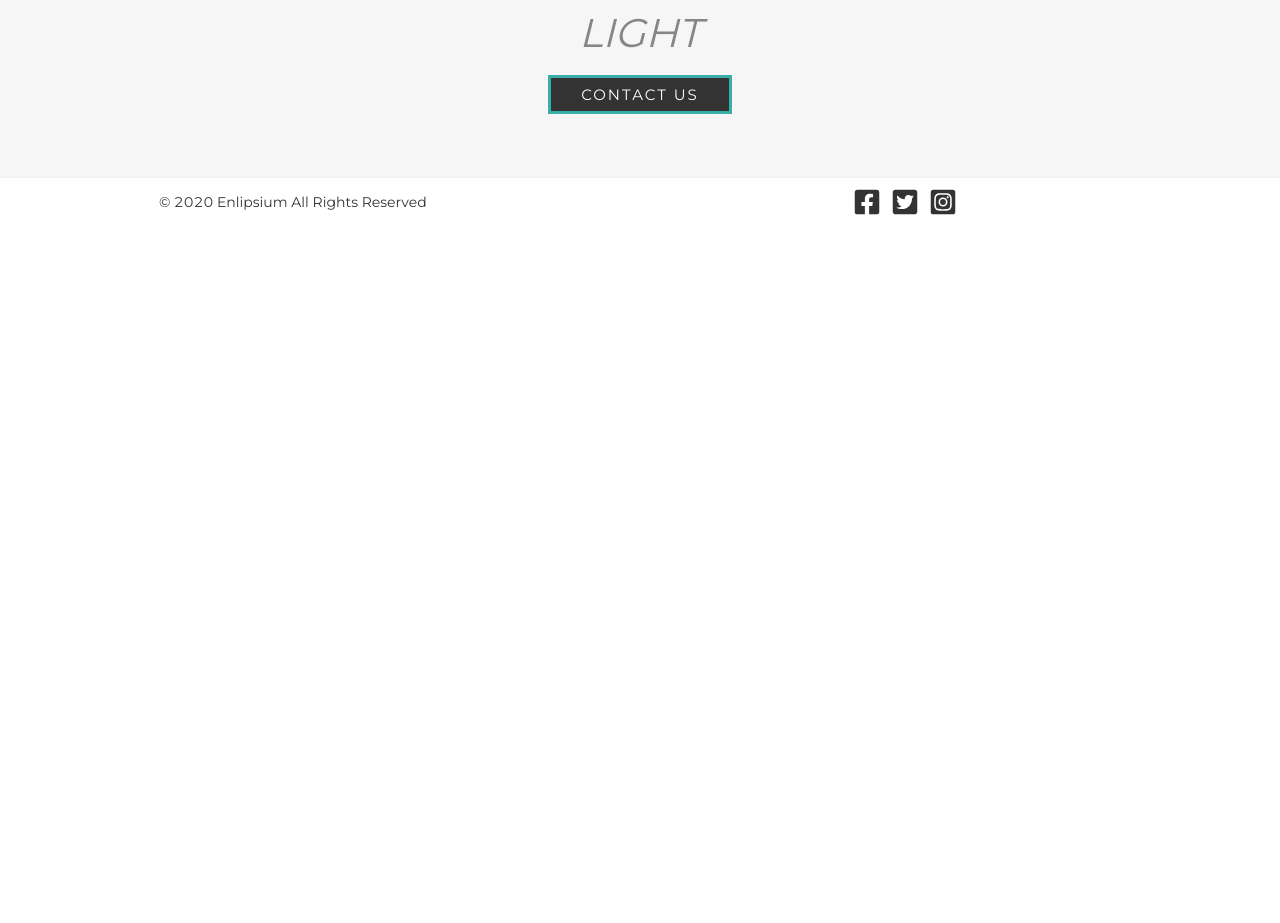
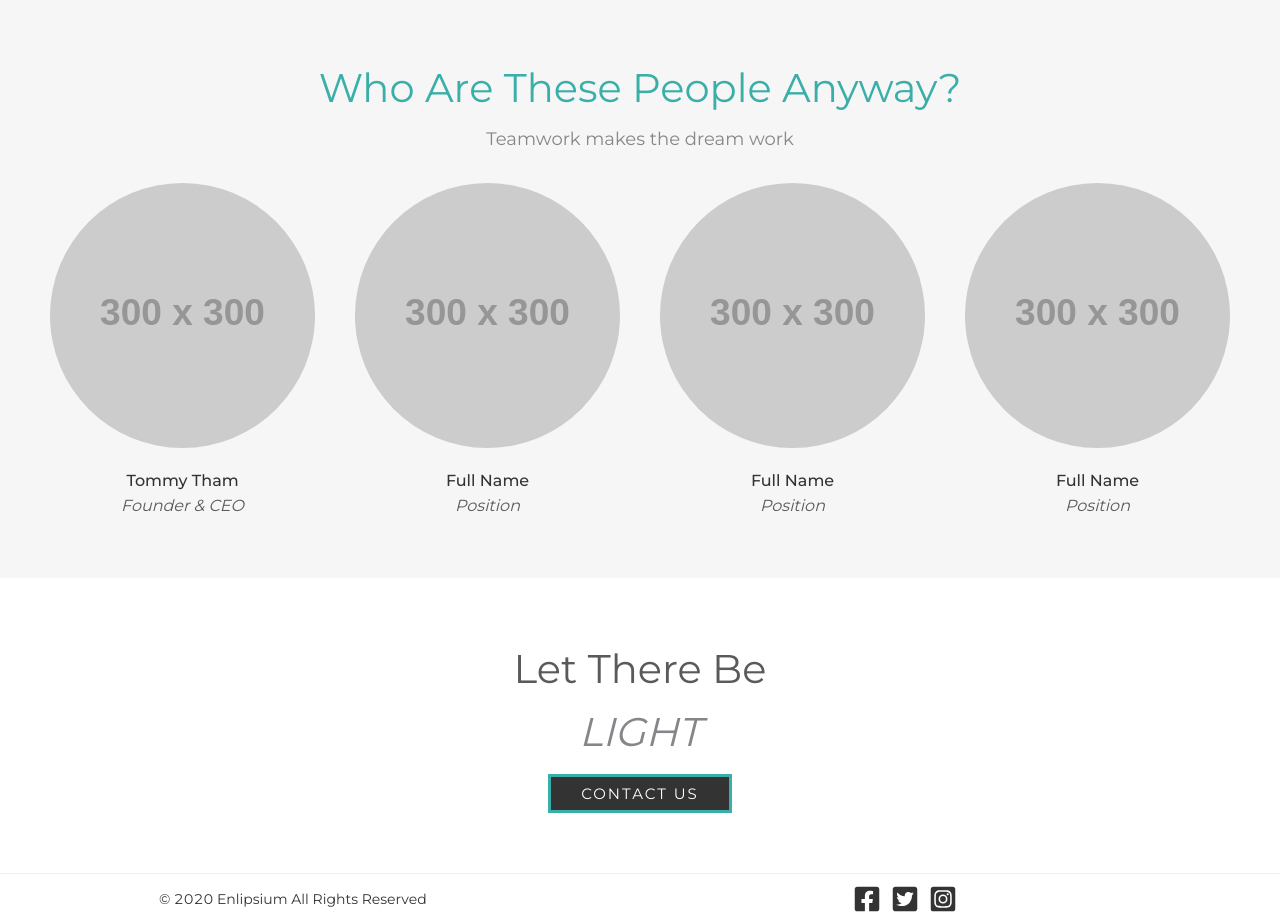
Before and after one commit to wickker/enlipsium, a Next.js app: page / in a window 1280 px wide. Shown: the part 1200-2123 px from the top of the page. Before the commit the page ends 1427 px from the top, so only its background shows below. Built offline with nearby package versions, Linux system fonts and the light colour scheme.

Commit message:
added in about section

```diff
--- a/pages/contact.js
+++ b/pages/contact.js
@@ -248,13 +248,13 @@ export default function Contact() {
       </FormCol>
       <InfoCol span={24}>
         <ContactText>
-          <strong>Ubi Techpark, 10 Ubi Cres, #05-70, Singapore 408564</strong>
-        </ContactText>
-        <ContactText>
           <strong>ttham@enlipsium.com</strong>
         </ContactText>
         <ContactText>
           <strong>+65 6980 0705</strong>
+        </ContactText>
+        <ContactText>
+          <strong>Ubi Techpark, 10 Ubi Cres, #05-70, Singapore 408564</strong>
         </ContactText>
       </InfoCol>
       <InfoCol2>
--- a/pages/index.js
+++ b/pages/index.js
@@ -4,20 +4,47 @@ import content from "../utils/content.json";
 import styled from "styled-components";
 import Button from "../components/Button";
 
-const LightGrayCol = styled(Col)`
+const MainTitleCol = styled(Col)`
   && {
     background-color: ${Constants.lightestGray};
-    height: 500px;
+    height: 70vh;
     display: flex;
     align-items: center;
     padding: 30px;
   }
 `;
 
-const LightGrayCol2 = styled(Col)`
+const AboutCol = styled(Col)`
   && {
     background-color: ${Constants.lightestGray};
-    height: 300px;
+    display: flex;
+    align-items: center;
+    padding: 60px 30px 30px 30px;
+    justify-content: center;
+  }
+`;
+
+const AboutTitle = styled(Col)`
+  && {
+    font-size: 40px;
+    color: ${Constants.marine};
+    text-align: center;
+    margin-bottom: 5px;
+  }
+`;
+
+const AboutTagline = styled(Col)`
+  && {
+    color: ${Constants.lightGray};
+    font-size: 18px;
+    text-align: center;
+    margin-bottom: 30px;
+  }
+`;
+
+const ContactCol = styled(Col)`
+  && {
+    padding: 60px 0;
     display: flex;
     flex-direction: column;
     justify-content: center;
@@ -27,16 +54,13 @@ const LightGrayCol2 = styled(Col)`
 const Title = styled(Col)`
   && {
     color: ${Constants.marine};
-    font-size: 60px;
+    font-size: 65px;
     text-align: center;
     margin-bottom: 10px;
     text-transform: uppercase;
     font-weight: 500;
     @media only screen and (max-width: 575px) {
       font-size: 45px;
-    }
-    @media only screen and (max-width: 340px) {
-      font-size: 42px;
     }
   }
 `;
@@ -50,20 +74,12 @@ const Tagline = styled(Col)`
     @media only screen and (max-width: 575px) {
       font-size: 16px;
     }
-    @media only screen and (max-width: 340px) {
-      font-size: 14px;
-    }
   }
 `;
 
 const StyledRow = styled(Row)`
   && {
-    margin: 30px;
-  }
-`;
-
-const StyledRow2 = styled(Row)`
-  && {
+    margin: 60px 30px;
   }
 `;
 
@@ -106,7 +122,7 @@ const Title2 = styled(Col)`
     line-height: 1.3;
     margin-bottom: 30px;
     @media only screen and (max-width: 340px) {
-      font-size: 38px;
+      font-size: 40px;
     }
   }
 `;
@@ -117,7 +133,7 @@ const Description = styled(Col)`
     white-space: pre-line;
     line-height: 1.6;
     @media only screen and (max-width: 340px) {
-      font-size: 14px;
+      font-size: 16px;
       padding: 0 10px;
     }
   }
@@ -148,21 +164,53 @@ const StyledCol = styled(Col)`
   }
 `;
 
+const AvatarCol = styled(Col)`
+  && {
+    padding: 0 20px 30px 20px;
+    display: flex;
+    align-items: center;
+    flex-direction: column;
+  }
+`;
+
+const StyledAvatar = styled.img`
+  max-width: 100%;
+  max-height: 100%;
+  object-fit: cover;
+  border-radius: 50%;
+`;
+
+const StaffName = styled.div`
+  text-align: center;
+  color: ${Constants.darkGray};
+  font-size: 16px;
+  font-weight: 500;
+  margin-top: 20px;
+`;
+
+const StaffPosition = styled.div`
+  text-align: center;
+  color: ${Constants.gray};
+  font-size: 16px;
+  font-style: italic;
+`;
+
 export default function Home() {
-
   const onButtonClick = () => {
-    window.location.assign("/contact")
-  }
+    window.location.assign("/contact");
+  };
 
   return (
     <Row>
-      <LightGrayCol span={24}>
+      <MainTitleCol span={24}>
         <Row>
           <Title span={24}>{content.home.title}</Title>
           <Tagline span={24}>{content.home.tagline1}</Tagline>
-          <Tagline span={24}><strong>{content.home.tagline2}</strong></Tagline>
+          <Tagline span={24}>
+            <strong>{content.home.tagline2}</strong>
+          </Tagline>
         </Row>
-      </LightGrayCol>
+      </MainTitleCol>
       <Col span={24}>
         <StyledRow>
           <LeftCol xs={24} sm={24} md={24} lg={12}>
@@ -176,15 +224,58 @@ export default function Home() {
           </RightCol>
         </StyledRow>
       </Col>
-      <LightGrayCol2 span={24}>
-        <StyledRow2>
+      <AboutCol span={24}>
+        <Row>
+          <AboutTitle xs={24} sm={24} md={24} lg={24}>
+            Who Are These People Anyway?
+          </AboutTitle>
+          <AboutTagline xs={24} sm={24} md={24} lg={24}>
+            Teamwork makes the dream work
+          </AboutTagline>
+
+          <AvatarCol xs={24} sm={24} md={12} lg={6}>
+            <StyledAvatar
+              src="https://via.placeholder.com/300"
+              alt="Enlipsium staff"
+            />
+            <StaffName>Tommy Tham</StaffName>
+            <StaffPosition>Founder & CEO</StaffPosition>
+          </AvatarCol>
+          <AvatarCol xs={24} sm={24} md={12} lg={6}>
+            <StyledAvatar
+              src="https://via.placeholder.com/300"
+              alt="Enlipsium staff"
+            />
+            <StaffName>Full Name</StaffName>
+            <StaffPosition>Position</StaffPosition>
+          </AvatarCol>
+          <AvatarCol xs={24} sm={24} md={12} lg={6}>
+            <StyledAvatar
+              src="https://via.placeholder.com/300"
+              alt="Enlipsium staff"
+            />
+            <StaffName>Full Name</StaffName>
+            <StaffPosition>Position</StaffPosition>
+          </AvatarCol>
+          <AvatarCol xs={24} sm={24} md={12} lg={6}>
+            <StyledAvatar
+              src="https://via.placeholder.com/300"
+              alt="Enlipsium staff"
+            />
+            <StaffName>Full Name</StaffName>
+            <StaffPosition>Position</StaffPosition>
+          </AvatarCol>
+        </Row>
+      </AboutCol>
+      <ContactCol span={24}>
+        <Row>
           <Tagline3 span={24}>{content.home.tagline3}</Tagline3>
           <Tagline4 span={24}>{content.home.tagline4}</Tagline4>
           <StyledCol span={24}>
-            <Button buttonText="Contact Us" onClick={onButtonClick}/>
+            <Button buttonText="Contact Us" onClick={onButtonClick} />
           </StyledCol>
-        </StyledRow2>
-      </LightGrayCol2>
+        </Row>
+      </ContactCol>
     </Row>
   );
 }
```
